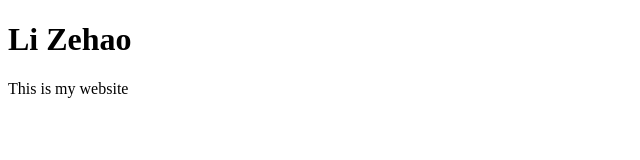
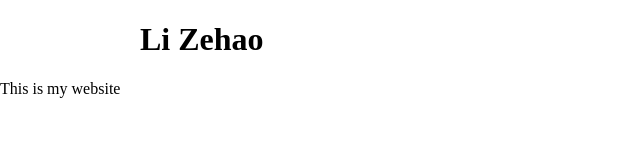
Before and after one commit to zehao99/zehao99.github.io, a plain HTML site: page index.html in a window 1280 px wide. Shown: the whole page, without its empty margins (0-640 px from the left). Drawn offline with Linux system fonts and the light colour scheme.

Commit message:
First CSS

```diff
--- /dev/null
+++ b/css/style.css
@@ -0,0 +1,12 @@
+body{
+    margin: 0;
+    padding: 0;
+    box-sizing: border-box;
+}
+
+/* Utiities */
+
+.container{
+    max-width: 1000px;
+    margin: auto;
+}
--- a/index.html
+++ b/index.html
@@ -3,11 +3,16 @@
 <head>
     <meta charset="UTF-8">
     <meta name="viewport" content="width=device-width, initial-scale=1.0">
+    <meta name="Description" content="This is my personal website">
+    <link rel="stylesheet" href="./css/style.css">
+
     <title>Li Zehao</title>
 </head>
 <body>
     <header>
-        <h1>Li Zehao</h1>
+        <div class="container">
+            <h1>Li Zehao</h1>
+        </div>
     </header>
     <section>
         <p>This is my website</p>
```
